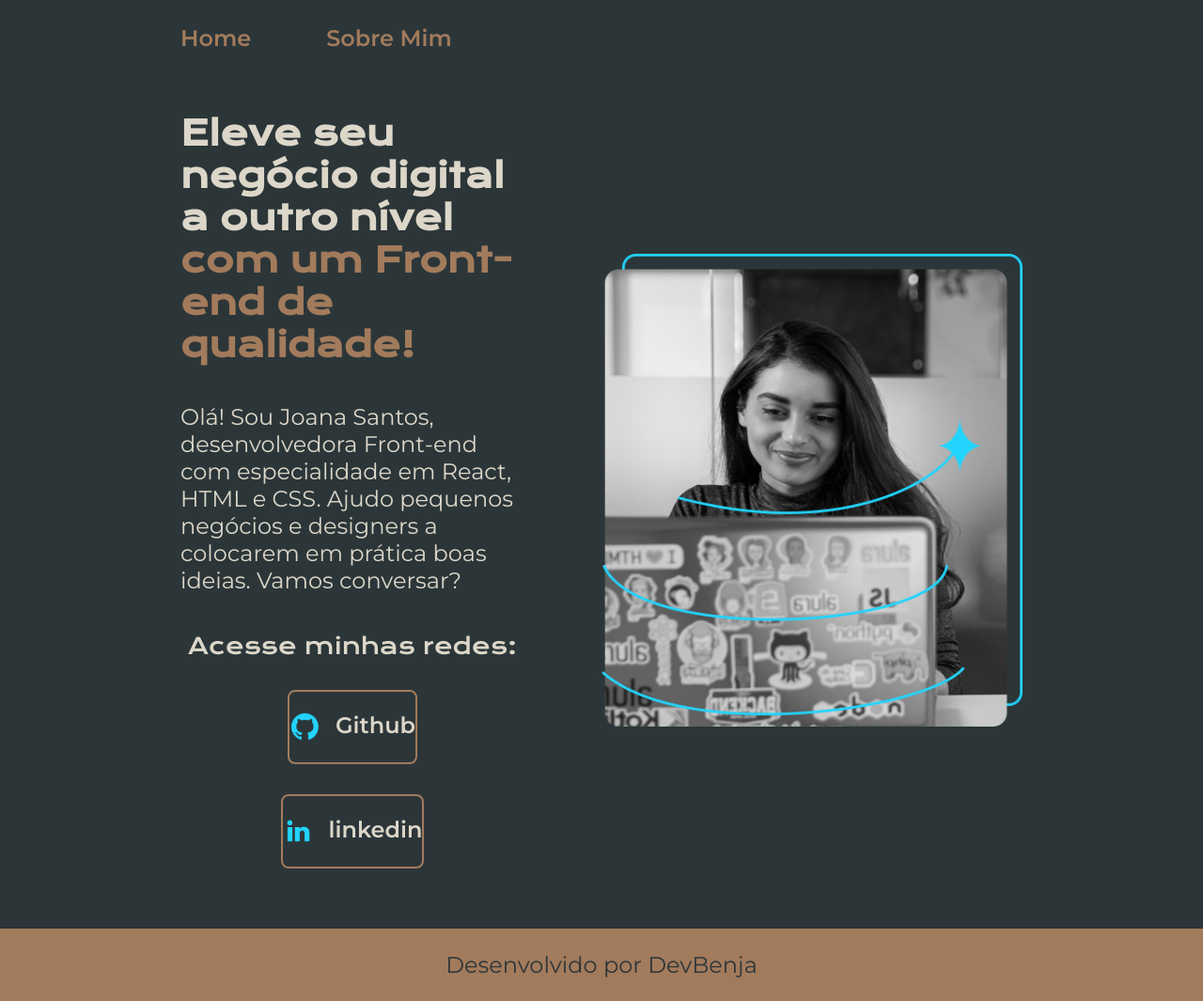
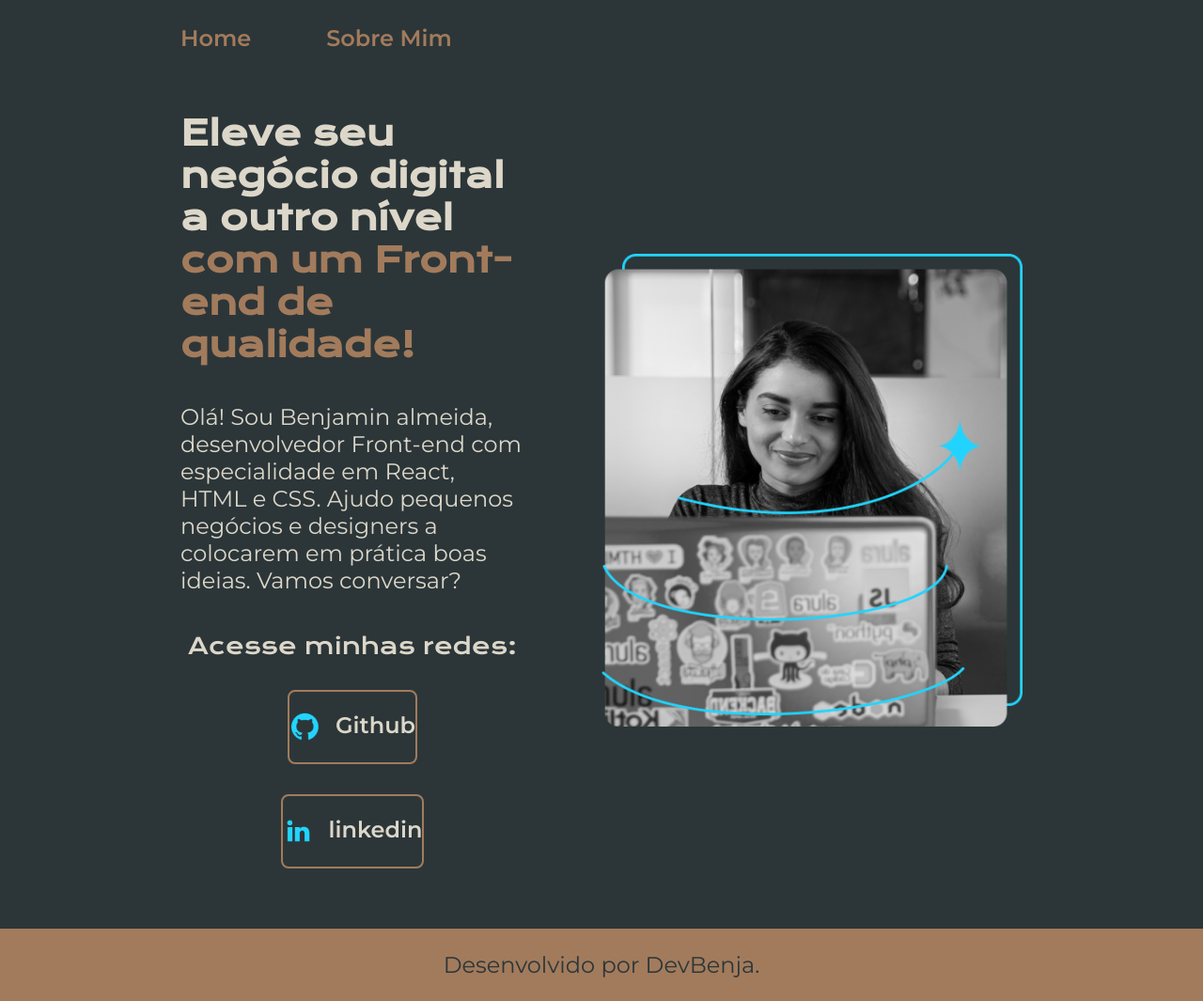
Before and after one commit to Benalmeida18/portfolio, a plain HTML site: page index.html in a window 1280 px wide. Shown: the whole page at 94% size. Drawn offline with nearby package versions, Linux system fonts and the light colour scheme.

Commit message:
Update index.html

```diff
--- a/index.html
+++ b/index.html
@@ -20,7 +20,7 @@
                 <strong class="titulo-destaque"> com um Front-end de qualidade!
             </strong></h1>
             <p class="apresentacao__conteudo__texto">
-                Olá! Sou Joana Santos, desenvolvedora Front-end com especialidade em React,
+                Olá! Sou Benjamin almeida, desenvolvedor Front-end com especialidade em React,
                 HTML e CSS. Ajudo pequenos negócios e designers a colocarem em prática boas ideias.
                 Vamos conversar?
             </p>
@@ -38,7 +38,7 @@
         </section>
         <img class="apresentacao__imagem" src="./assets/Imagem.png" alt="Foto da Joana Santos programando">
     </main>
-    <footer class="rodape"> <p>Desenvolvido por DevBenja</p>
+    <footer class="rodape"> <p>Desenvolvido por DevBenja.</p>
     </footer>
 </body>
 </html>
```
